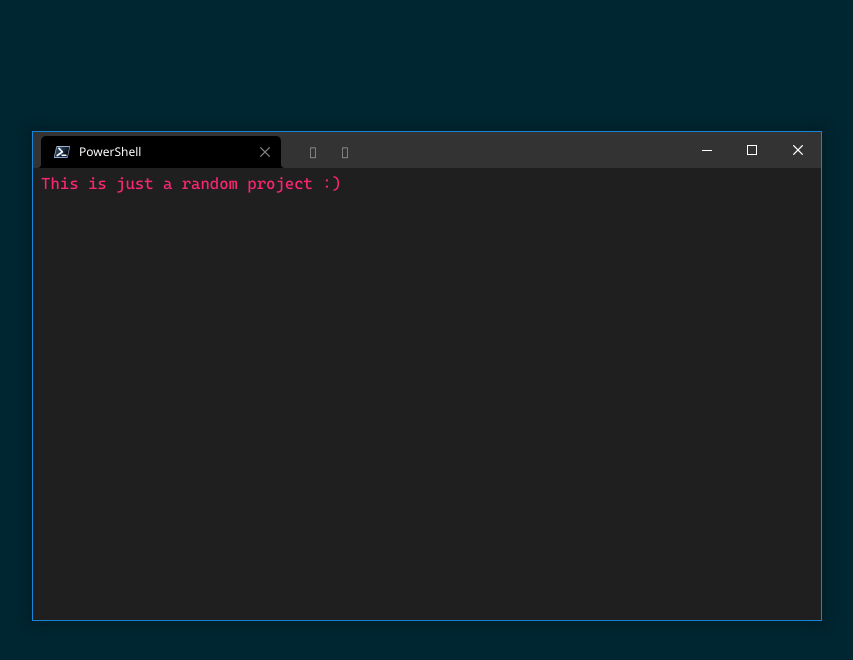
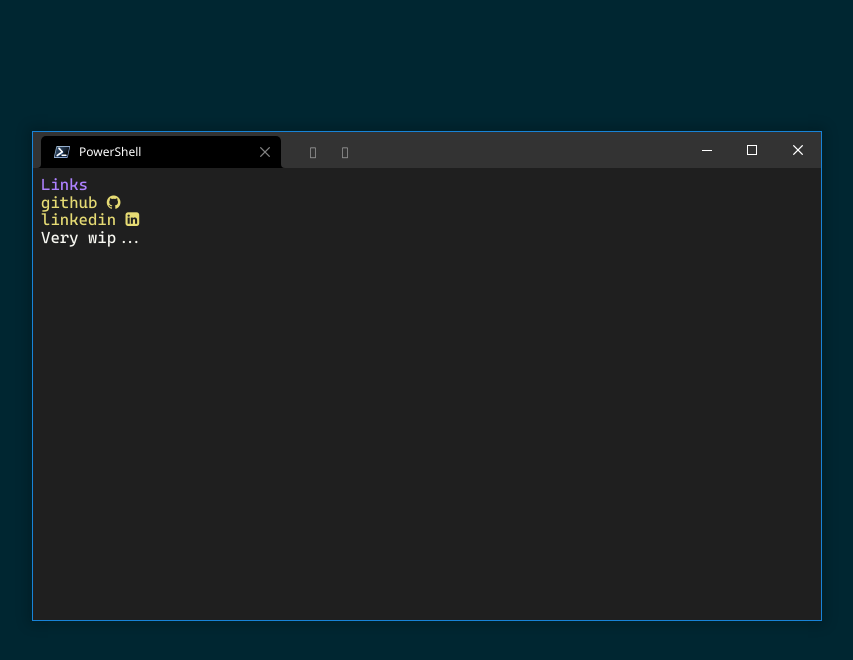
Before and after one commit to JockeM/JockeM.github.io, a Vue app: page / in a window 1280 px wide. Shown: the top 660 px of the page, without its empty margins (99-952 px from the left). Built offline with nearby package versions, Linux system fonts and the light colour scheme.

Commit message:
add links

```diff
--- a/src/components/TerminalContent.vue
+++ b/src/components/TerminalContent.vue
@@ -2,7 +2,14 @@
 
 <template>
   <div class="content">
-    <p class="red">This is just a random project :)</p>
+    <p class="purple">Links</p>
+    <p class="yellow"><a href="https://github.com/JockeM">github &#xf09b</a></p>
+    <p class="yellow">
+      <a href="https://www.linkedin.com/in/joakim-malmberg-b494311a9/"
+        >linkedin &#xf08c</a
+      >
+    </p>
+    <p class="white">Very wip...</p>
   </div>
 </template>
 
@@ -42,11 +49,22 @@
   .content {
     font-family: Caskaydia, monospace;
     font-size: 16;
+    line-height: 1.1;
     padding: 0.5rem;
     text-align: left;
     color: #f8f8f2;
 
     --forground: var(--white);
+  }
+
+  a {
+    font-style: none;
+    text-decoration: none;
+    color: var(--yellow);
+  }
+
+  a:hover {
+    text-decoration: underline;
   }
 
   span {
@@ -57,6 +75,11 @@
   .red {
     color: var(--red);
     --forground: var(--red);
+  }
+
+  .yellow {
+    color: var(--yellow);
+    --forground: var(--yellow);
   }
 
   .blue {
```
